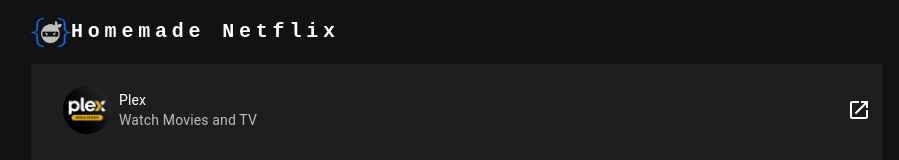
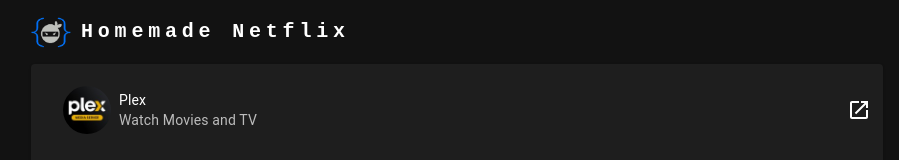
Before and after one commit to dennisstine/media-tools-react-ui, a React (Create React App) app: page / in a window 1280 px wide. Shown: the top 160 px of the page, without its empty margins (183-1082 px from the left). Built offline with nearby package versions, Linux system fonts and the light colour scheme.

Commit message:
Changed header styles

```diff
--- a/src/App.tsx
+++ b/src/App.tsx
@@ -61,6 +61,7 @@ function App() {
                                 fontWeight: 700,
                                 letterSpacing: '.3rem',
                                 color: 'inherit',
+                                paddingLeft: '10px',
                                 textDecoration: 'none',
                             }}
                         >
```
